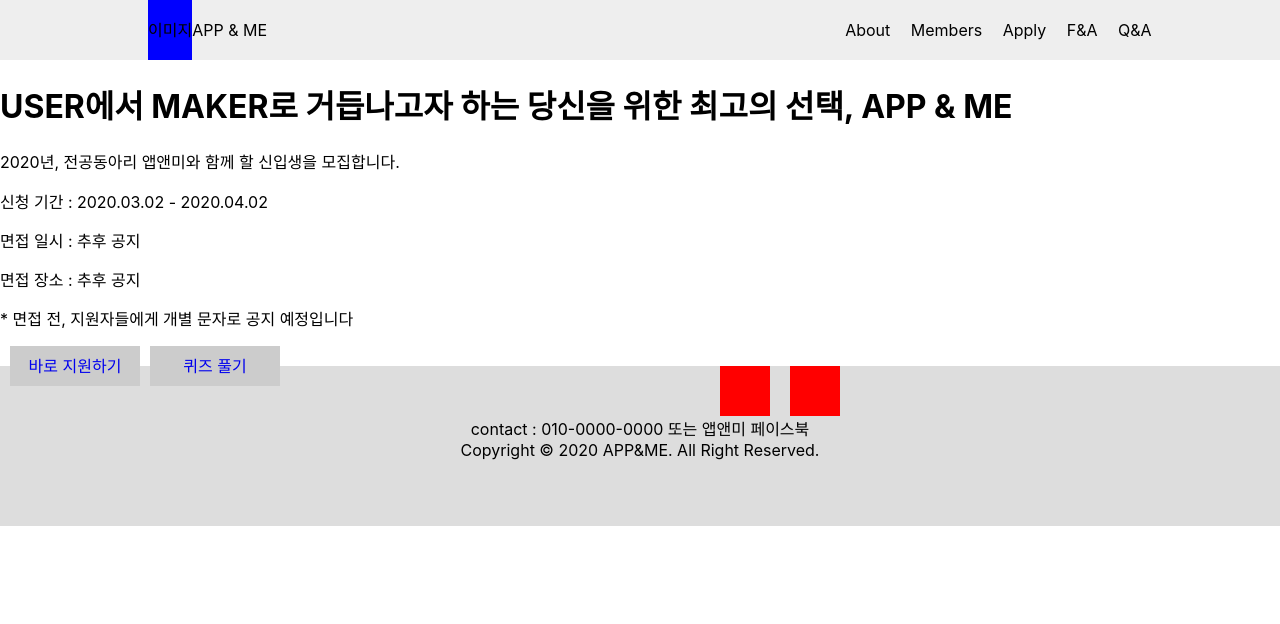
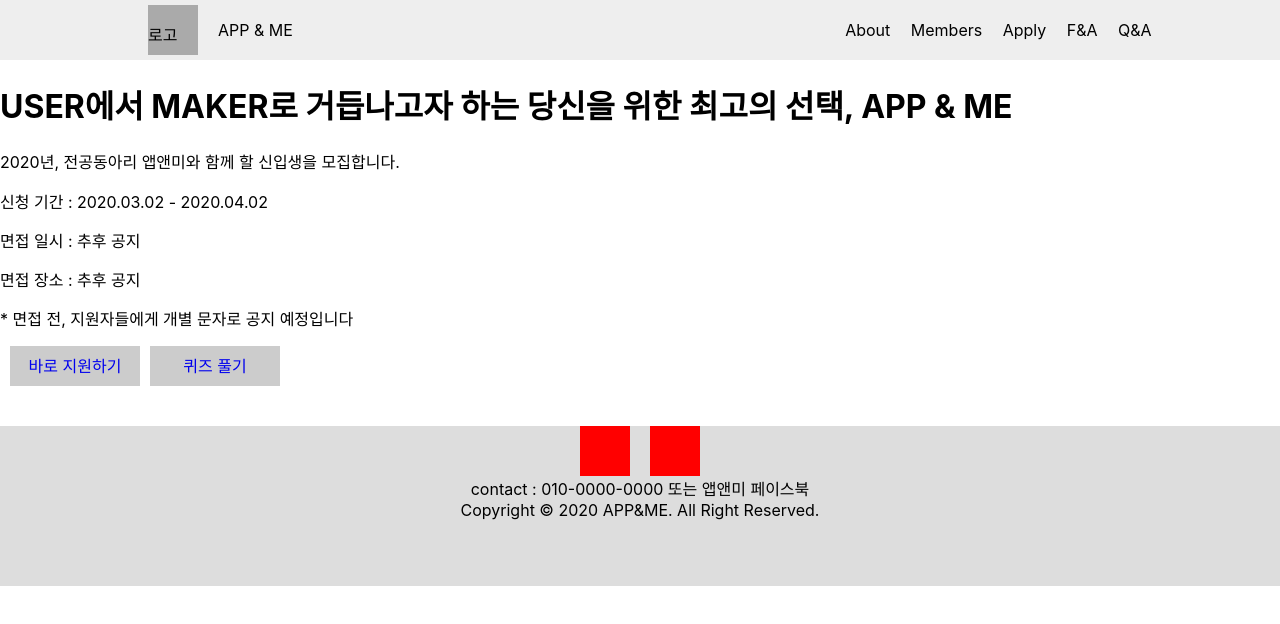
Before and after one commit to rheehot/AppandMe2020, a React (Create React App) app: page / in a window 1280 px wide. Shown: the top 624 px of the page. Built offline with nearby package versions, Linux system fonts and the light colour scheme.

Commit message:
add 서채원 img, edit Main

```diff
--- a/src/App.css
+++ b/src/App.css
@@ -28,5 +28,9 @@
 
 .header ul li:first-child .header-img{
     float:left;
-    background-color: blue;
+    width: 50px;
+    height: 50px;
+    margin-top: 5px;
+    margin-right: 20px;
+    background-color: #aaa;
 }
--- a/src/App.js
+++ b/src/App.js
@@ -24,7 +24,7 @@ class App extends Component{
         <div className="header">
           <ul>
             <li>
-              <div className="header-img">이미지</div>
+              <div className="header-img">로고</div>
               <NavLink to="/">APP &#38; ME</NavLink>
             </li>
             <li>
--- a/src/Component/Main.css
+++ b/src/Component/Main.css
@@ -10,6 +10,8 @@
 }
 
 .main .wrap-btn{
+    width: 100%;
+    height: 60px;
 }
 
 .main .wrap-btn .btn{
```
Also changed, not shown: public/img/서채원.jpg (added).
